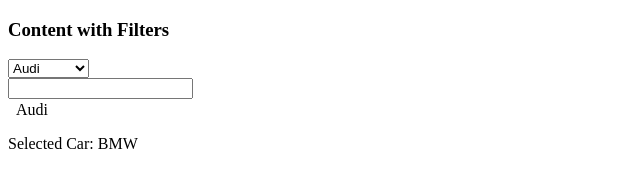
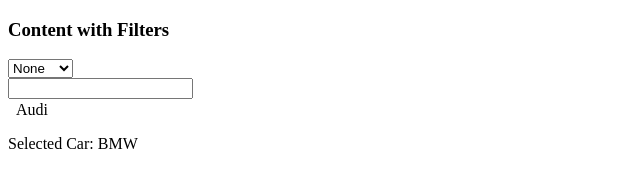
Before and after one commit to eabassey/autocomplete, an Angular app: page / in a window 1280 px wide. Shown: the top 169 px of the page, without its empty margins (0-640 px from the left). Built offline with nearby package versions, Linux system fonts and the light colour scheme.

Commit message:
separating select options

```diff
--- a/src/app/app.component.html
+++ b/src/app/app.component.html
@@ -1,6 +1,7 @@
 
 <h3>Content with Filters</h3>
 <p-dropdown [options]="cars"
+[selectList]="partners"
 [(ngModel)]="selectedCar2"
 [style]="{'width':'150px'}"
 filter="true">
--- a/src/app/app.component.ts
+++ b/src/app/app.component.ts
@@ -26,7 +26,10 @@
 
   groupedCars: any[];
 
+  partners: string[];
+
   constructor() {
+      this.partners = ['None', 'Jet', 'Edgars'];
       this.cities = [
           {name: 'New York', code: 'NY'},
           {name: 'Rome', code: 'RM'},
--- a/src/app/dropdown/dropdown.component.html
+++ b/src/app/dropdown/dropdown.component.html
@@ -1,14 +1,12 @@
+<div>
+  <select>
+      <option *ngFor="let item of selectList" [value]="item">{{item}}</option>
+  </select>
+</div>
+
 <div #container (click)="onMouseclick($event)" [ngStyle]="style" [class]="styleClass">
-  <div *ngIf="autoWidth">
-    <select [attr.id]="selectId" [required]="required" [attr.name]="name" [attr.aria-label]="selectedOption ? selectedOption.label : ' '"
-      tabindex="-1" aria-hidden="true">
-      <ng-container>
-        <option *ngFor="let option of options" [value]="option.value" [selected]="selectedOption == option">{{option.label}}</option>
-      </ng-container>
-    </select>
-  </div>
   <div>
-    <input #in [attr.id]="inputId" type="text" [attr.aria-label]="selectedOption ? selectedOption.label : ' '" readonly (focus)="onInputFocus($event)"
+    <input #in type="text" [attr.aria-label]="selectedOption ? selectedOption.label : ' '" readonly (focus)="onInputFocus($event)"
       role="listbox" (blur)="onInputBlur($event)" (keydown)="onKeydown($event, true)" [disabled]="disabled" [attr.tabindex]="tabindex"
       [attr.autofocus]="autofocus">
   </div>
--- a/src/app/dropdown/dropdown.component.ts
+++ b/src/app/dropdown/dropdown.component.ts
@@ -35,6 +35,8 @@
 })
 export class DropdownComponent implements OnInit,AfterViewInit,AfterContentInit,AfterViewChecked,OnDestroy,ControlValueAccessor {
 
+@Input() selectList: string[] = [];
+
 @Input() scrollHeight: string = '200px';
 
 @Input() filter: boolean;
@@ -53,8 +55,6 @@
 
 @Input() readonly: boolean;
 
-@Input() autoWidth: boolean = true;
-
 @Input() required: boolean;
 
 @Input() editable: boolean;
@@ -64,8 +64,6 @@
 @Input() tabindex: number;
 
 @Input() filterPlaceholder: string;
-
-@Input() inputId: string;
 
 @Input() selectId: string;
 
@@ -270,7 +268,7 @@
 }
 
 ngAfterViewChecked() {
-  if (this.autoWidth && !this.dimensionsUpdated) {
+  if (!this.dimensionsUpdated) {
       this.updateDimensions();
   }
 
@@ -337,7 +335,7 @@
 }
 
 updateDimensions() {
-  if (this.autoWidth && this.el.nativeElement && this.el.nativeElement.children[0] && this.el.nativeElement.offsetParent) {
+  if (this.el.nativeElement && this.el.nativeElement.children[0] && this.el.nativeElement.offsetParent) {
       let select = this.domHandler.findSingle(this.el.nativeElement, 'select');
       if (select && !this.style||(this.style && (!this.style['width']&&!this.style['min-width']))) {
           this.el.nativeElement.children[0].style.width = select.offsetWidth + 30 + 'px';
```
